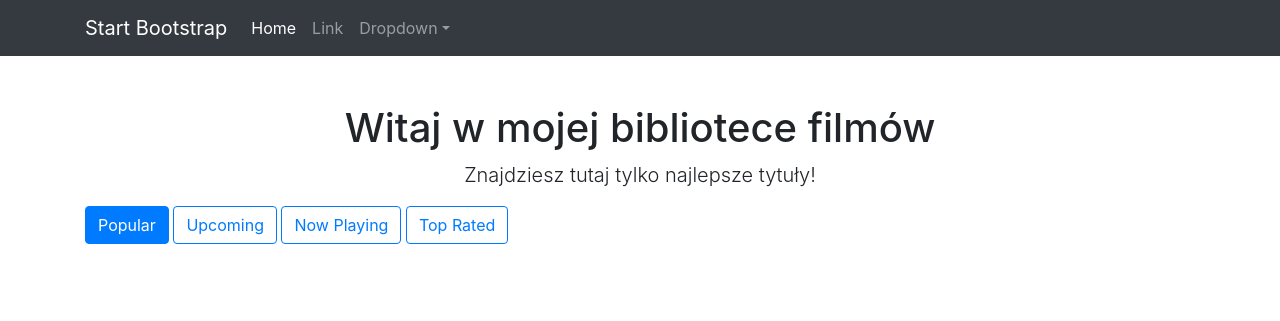
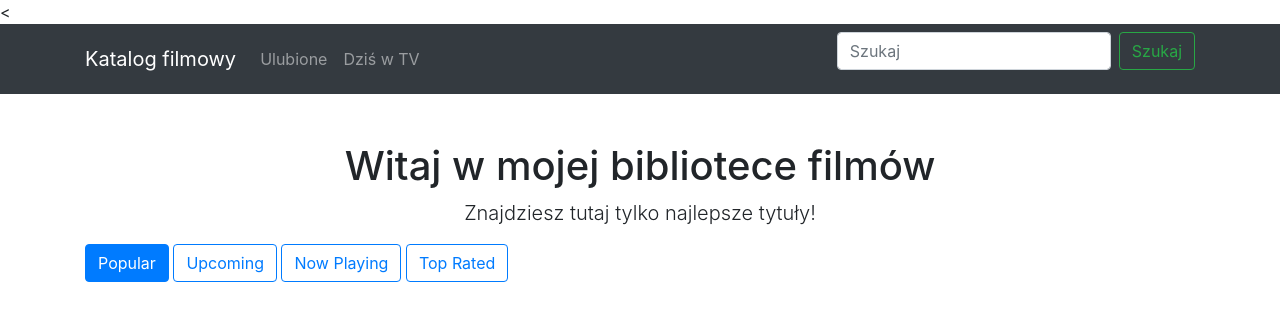
Before and after one commit to bukalra/movies_catalogue, a Flask app: page / in a window 1280 px wide. Shown: the top 321 px of the page. Run offline with Flask 2, Linux system fonts and the light colour scheme; data that the repository does not hold is empty; some libraries are stand-ins or nearby versions.

Commit message:
chapter10 + chapter11 improvements

```diff
--- a/main.py
+++ /dev/null
@@ -1,21 +0,0 @@
-from flask import Flask, render_template, request
-import tmdb_client
-app = Flask(__name__)
-
-@app.route('/')
-def homepage():
-    selected_list = request.args.get('list_type', "popular")
-    movies = tmdb_client.get_movies_list(list_type=selected_list)["results"][:8]
-    return render_template("homepage.html", movies=movies, list_to_choose = tmdb_client.list_to_choose, selected_list = selected_list)
-
-@app.context_processor
-def utility_processor():
-    def tmdb_image_url(path, size):
-        return tmdb_client.get_poster_url(path, size)
-    return {"tmdb_image_url": tmdb_image_url}
-
-@app.route("/movie/<movie_id>")
-def movie_details(movie_id):
-   details = tmdb_client.get_single_movie(movie_id)
-   cast = tmdb_client.get_single_movie_cast(movie_id)
-   return render_template("movie_details.html", movie=details, cast=cast)
--- /dev/null
+++ b/main2.py
@@ -0,0 +1,58 @@
+from crypt import methods
+from flask import Flask, render_template, request, url_for, redirect, flash
+import tmdb_client
+app = Flask(__name__)
+FAVORITES = set()
+a = []
+app.secret_key = b'my-secret'
+
+@app.route("/favorites/add", methods=['POST'])
+def add_to_favorites():
+    data = request.form
+    movie_id = data.get('movie_id')
+    movie_title = data.get('movie_title')
+    if movie_id and movie_title:
+        FAVORITES.add(movie_id)
+        flash(f'Dodano film {movie_title} do ulubionych!')
+    return redirect(url_for('homepage'))
+
+@app.route("/favorites")
+def show_favorites():
+    if FAVORITES:
+        movies = []
+        for movie_id in FAVORITES:
+            movie_details = tmdb_client.get_single_movie(movie_id)
+            movies.append(movie_details)
+    else:
+        movies = []
+    return render_template("homepage.html", movies=movies)
+
+@app.route('/')
+def homepage():
+    selected_list = request.args.get('list_type', "popular")
+    movies = tmdb_client.get_movies_list(list_type=selected_list)["results"][:8]
+    return render_template("homepage.html", movies=movies, list_to_choose = tmdb_client.list_to_choose, selected_list = selected_list)
+
+@app.context_processor
+def utility_processor():
+    def tmdb_image_url(path, size):
+        return tmdb_client.get_poster_url(path, size)
+    return {"tmdb_image_url": tmdb_image_url}
+
+@app.route("/movie/<movie_id>")
+def movie_details(movie_id):
+   details = tmdb_client.get_single_movie(movie_id)
+   cast = tmdb_client.get_single_movie_cast(movie_id)
+   return render_template("movie_details.html", movie=details, cast=cast)
+
+@app.route("/search")
+def search():
+    search_query = request.args.get("query", "")
+    movies = tmdb_client.get_searched_movies(search_query=search_query)['results'][:8]
+    return render_template("search.html", movies=movies, search_query=search_query)
+
+@app.route("/search_series")
+def search_series():
+    search_query = request.args.get("query", "")
+    series = tmdb_client.get_searched_series()['results'][:8]
+    return render_template("search_series.html", series=series, search_query=search_query)
--- a/templates/homepage.html
+++ b/templates/homepage.html
@@ -23,7 +23,16 @@
                     <h4 class="card-title">{{ movie['title'] }}</h4>
                 </div>
                 <div class="card-footer text-center">
-           <a href="{{ url_for('movie_details', movie_id=movie.id) }}">Pokaż więcej</a>
+                    <a href="{{ url_for('movie_details', movie_id=movie.id) }}" class="btn btn-primary">Pokaż więcej</a>
+                    <form method="POST" action="{{ url_for('add_to_favorites') }}" class="d-inline-flex">
+                        <input type="hidden" name="movie_title" value="{{ movie.title }}">
+                        <input type="hidden" name="movie_id" value="{{ movie.id }}">
+                            <button type="submit" class="btn btn-default">
+                                <svg class="bi bi-star" width="1em" height="1em" viewBox="0 0 16 16" fill="currentColor" xmlns="http://www.w3.org/2000/svg">
+                                    <path fill-rule="evenodd" d="M2.866 14.85c-.078.444.36.791.746.593l4.39-2.256 4.389 2.256c.386.198.824-.149.746-.592l-.83-4.73 3.523-3.356c.329-.314.158-.888-.283-.95l-4.898-.696L8.465.792a.513.513 0 0 0-.927 0L5.354 5.12l-4.898.696c-.441.062-.612.636-.283.95l3.523 3.356-.83 4.73zm4.905-2.767l-3.686 1.894.694-3.957a.565.565 0 0 0-.163-.505L1.71 6.745l4.052-.576a.525.525 0 0 0 .393-.288l1.847-3.658 1.846 3.658a.525.525 0 0 0 .393.288l4.052.575-2.906 2.77a.564.564 0 0 0-.163.506l.694 3.957-3.686-1.894a.503.503 0 0 0-.461 0z"/>
+                                </svg>
+                            </button>
+                    </form>
                 </div>
         </div>
     </div>
--- a/templates/index.html
+++ b/templates/index.html
@@ -1,4 +1,4 @@
-<!DOCTYPE html>
+<<!DOCTYPE html>
 <html lang="en">
     <head>
         <meta charset="utf-8">
@@ -11,33 +11,51 @@
        </head>
        <body>
         <!-- Responsive navbar-->
-        <nav class="navbar navbar-expand-lg navbar-dark bg-dark">
+
+
+        <nav class="navbar navbar-expand-lg navbar-dark bg-dark static-top">
             <div class="container">
-                <a class="navbar-brand" href="#">Start Bootstrap</a>
-                <button class="navbar-toggler" type="button" data-bs-toggle="collapse" data-bs-target="#navbarSupportedContent" aria-controls="navbarSupportedContent" aria-expanded="false" aria-label="Toggle navigation"><span class="navbar-toggler-icon"></span></button>
-                <div class="collapse navbar-collapse" id="navbarSupportedContent">
-                    <ul class="navbar-nav ms-auto mb-2 mb-lg-0">
-                        <li class="nav-item"><a class="nav-link active" aria-current="page" href="#">Home</a></li>
-                        <li class="nav-item"><a class="nav-link" href="#">Link</a></li>
-                        <li class="nav-item dropdown">
-                            <a class="nav-link dropdown-toggle" id="navbarDropdown" href="#" role="button" data-bs-toggle="dropdown" aria-expanded="false">Dropdown</a>
-                            <ul class="dropdown-menu dropdown-menu-end" aria-labelledby="navbarDropdown">
-                                <li><a class="dropdown-item" href="#">Action</a></li>
-                                <li><a class="dropdown-item" href="#">Another action</a></li>
-                                <li><hr class="dropdown-divider" /></li>
-                                <li><a class="dropdown-item" href="#">Something else here</a></li>
-                            </ul>
+            <a class="navbar-brand" href="/">Katalog filmowy</a>
+            <button class="navbar-toggler" type="button" data-toggle="collapse" data-target="#navbarResponsive" aria-controls="navbarResponsive" aria-expanded="false" aria-label="Toggle navigation">
+                <span class="navbar-toggler-icon"></span>
+            </button>
+            <ul class="navbar-nav mr-auto">
+                <li class="nav-item">
+                <a class="nav-link" href="{{ url_for('show_favorites') }}">Ulubione</a>
+                </li>
+                <li class="nav-item">
+                <a class="nav-link" href="{{ url_for('search_series') }}">Dziś w TV</a>
                 </li>
             </ul>
-                </div>
+            <form class="form-inline" action="/search" method="GET">
+                <input class="form-control mr-sm-2" type="text" value="{% if search_query %}{{ search_query }}{% endif %}" placeholder="Szukaj" aria-label="Search" name="q">
+                <button class="btn btn-outline-success" type="submit">Szukaj</button>
+            </form>
             </div>
         </nav>
+
+
         <!-- Page content-->
+        <!-- Page content-->
+        {% with messages = get_flashed_messages() %}
+            {% if messages %}
+                {% for message in messages %}
+                <div class="alert alert-info mt-3" role="alert">
+                    {{ message }}
+                    <button type="button" class="close" data-dismiss="alert" aria-label="Close">
+                    <span aria-hidden="true">&times;</span>
+                    </button>
+                </div>
+                {% endfor %}
+            {% endif %}
+            {% endwith %}
         <div class="container">
             {% block content %}
             {% endblock %}
         </div>
-        <script src="https://startbootstrap.com/template/bare"></script>
-        <script src="https://github.com/StartBootstrap/startbootstrap-bare/blob/master/LICENSE"></script>
+        <!-- Bootstrap core JS-->
+        <script src="https://cdn.jsdelivr.net/npm/bootstrap@5.1.3/dist/js/bootstrap.bundle.min.js"></script>
+        <!-- Core theme JS-->
+        <script src="js/scripts.js"></script>
     </body>
 </html>
--- a/tmdb_client.py
+++ b/tmdb_client.py
@@ -3,7 +3,6 @@ from ssl import ALERT_DESCRIPTION_UNSUPPORTED_CERTIFICATE
 import requests
 
 list_to_choose = [{'popular':'Popular'}, {'upcoming':'Upcoming'}, {'now_playing': 'Now Playing'}, {'top_rated':'Top Rated'}]
-
 api_token = "eyJhbGciOiJIUzI1NiJ9.eyJhdWQiOiJmNWE0ODAwNjAyYWNhZmQyOTk1NzQyNTUyNjQwNjUxYyIsInN1YiI6IjYyNGRiMDM2MTg4NjRiMDBhMTcwMjdmMiIsInNjb3BlcyI6WyJhcGlfcmVhZCJdLCJ2ZXJzaW9uIjoxfQ.eD3iQwps65PMH2kf7ua8KbqWpFVXabq8zgZ5jY4KoUU"
 
 
@@ -46,3 +45,19 @@ def get_single_movie(movie_id):
     }
     response = requests.get(endpoint, headers=headers)
     return response.json()
+
+def get_searched_movies(search_query):
+    url = f"https://api.themoviedb.org/3/search/movie?query={search_query}"
+    headers = {
+        "Authorization": f"Bearer {api_token}"
+    }
+    response = requests.get(url, headers=headers)
+    return response.json()
+
+def get_searched_series():
+    url = f"https://api.themoviedb.org/3/tv/airing_today"
+    headers = {
+        "Authorization": f"Bearer {api_token}"
+    }
+    response = requests.get(url, headers=headers)
+    return response.json()
```
Also changed, not shown: templates/search.html (added, +26 -0 lines), templates/search_series.html (added, +23 -0 lines), templates/test.html (added). Lines whose indentation alone changed are shown as unchanged.
